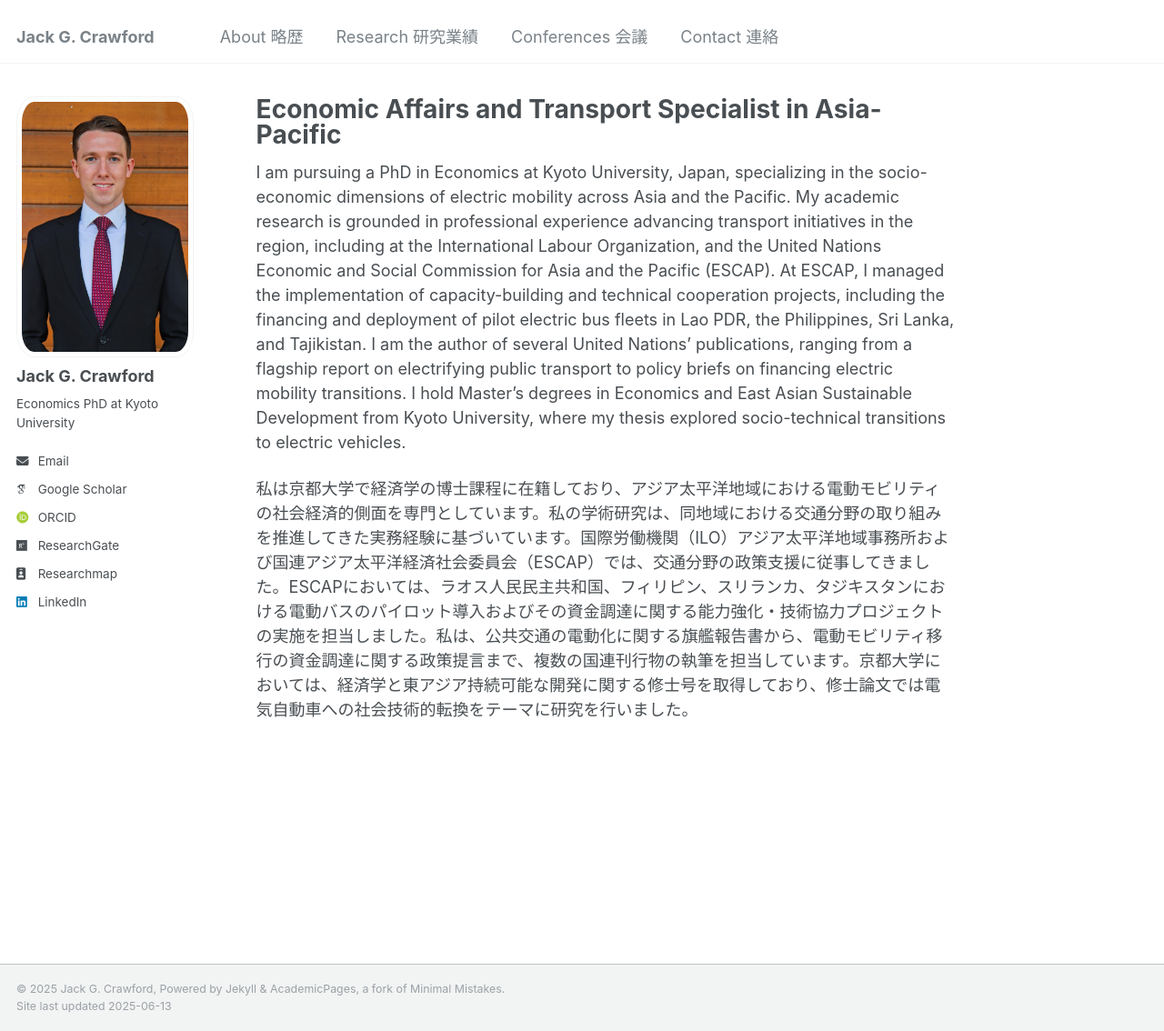
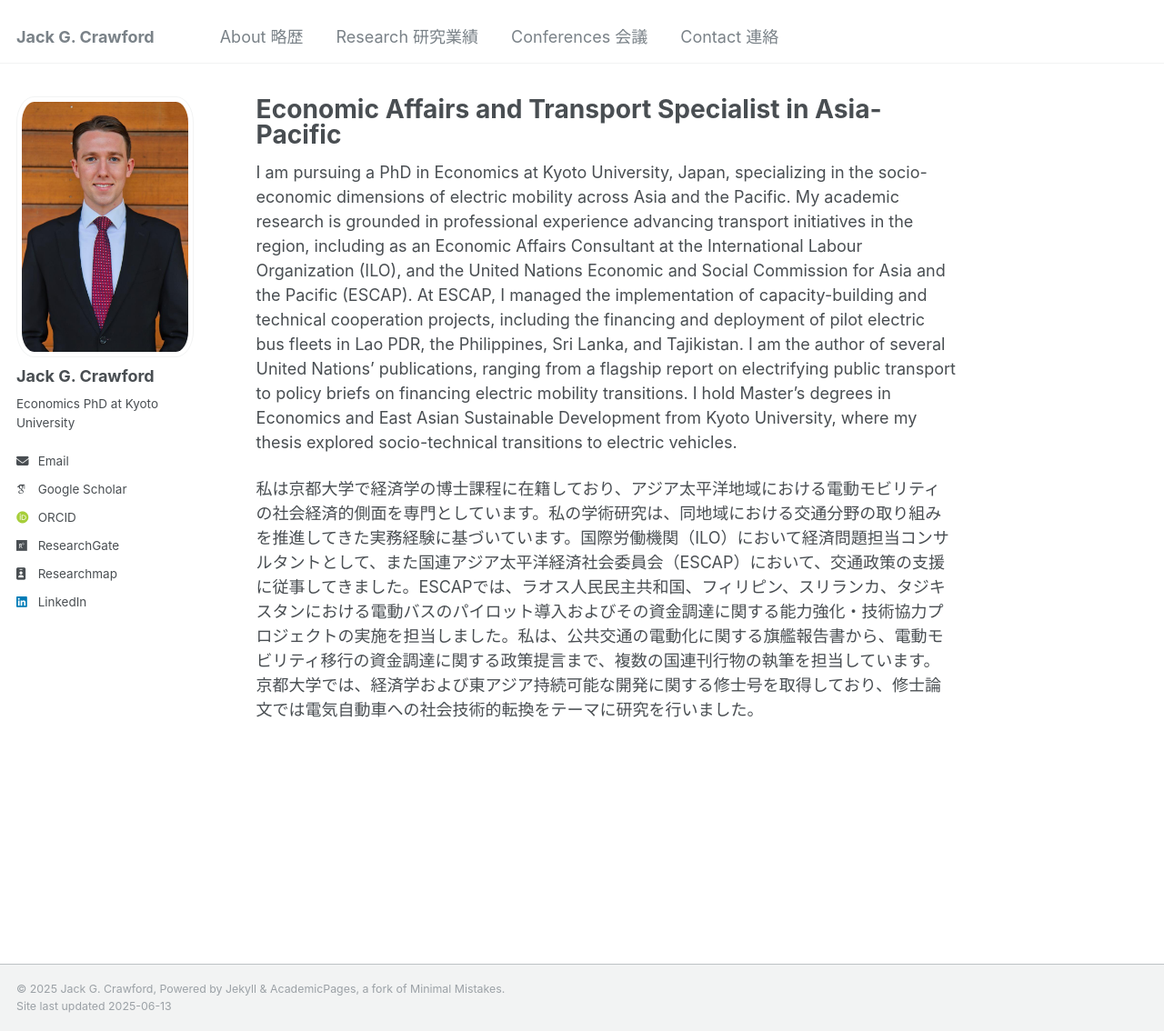
Before and after one commit to jackgcrawford/jackcrawford, a Jekyll site: the page built from _pages/about.md, in a window 1280 px wide and 1134 px high. Shown: the whole window at 91% size. Built offline with Jekyll 4.4.1, drawn with Linux system fonts in a browser that asks for light colours; some web fonts are replaced.

Commit message:
Update about.md

```diff
--- a/_pages/about.md
+++ b/_pages/about.md
@@ -10,6 +10,6 @@
 permalink: /
 ---
 
-I am pursuing a PhD in Economics at Kyoto University, Japan, specializing in the socio-economic dimensions of electric mobility across Asia and the Pacific. My academic research is grounded in professional experience advancing transport initiatives in the region, including at the International Labour Organization, and the United Nations Economic and Social Commission for Asia and the Pacific (ESCAP). At ESCAP, I managed the implementation of capacity-building and technical cooperation projects, including the financing and deployment of pilot electric bus fleets in Lao PDR, the Philippines, Sri Lanka, and Tajikistan. I am the author of several United Nations' publications, ranging from a flagship report on electrifying public transport to policy briefs on financing electric mobility transitions. I hold Master’s degrees in Economics and East Asian Sustainable Development from Kyoto University, where my thesis explored socio-technical transitions to electric vehicles.
+I am pursuing a PhD in Economics at Kyoto University, Japan, specializing in the socio-economic dimensions of electric mobility across Asia and the Pacific. My academic research is grounded in professional experience advancing transport initiatives in the region, including as an Economic Affairs Consultant at the International Labour Organization (ILO), and the United Nations Economic and Social Commission for Asia and the Pacific (ESCAP). At ESCAP, I managed the implementation of capacity-building and technical cooperation projects, including the financing and deployment of pilot electric bus fleets in Lao PDR, the Philippines, Sri Lanka, and Tajikistan. I am the author of several United Nations' publications, ranging from a flagship report on electrifying public transport to policy briefs on financing electric mobility transitions. I hold Master’s degrees in Economics and East Asian Sustainable Development from Kyoto University, where my thesis explored socio-technical transitions to electric vehicles.
 
-私は京都大学で経済学の博士課程に在籍しており、アジア太平洋地域における電動モビリティの社会経済的側面を専門としています。私の学術研究は、同地域における交通分野の取り組みを推進してきた実務経験に基づいています。国際労働機関（ILO）アジア太平洋地域事務所および国連アジア太平洋経済社会委員会（ESCAP）では、交通分野の政策支援に従事してきました。ESCAPにおいては、ラオス人民民主共和国、フィリピン、スリランカ、タジキスタンにおける電動バスのパイロット導入およびその資金調達に関する能力強化・技術協力プロジェクトの実施を担当しました。私は、公共交通の電動化に関する旗艦報告書から、電動モビリティ移行の資金調達に関する政策提言まで、複数の国連刊行物の執筆を担当しています。京都大学においては、経済学と東アジア持続可能な開発に関する修士号を取得しており、修士論文では電気自動車への社会技術的転換をテーマに研究を行いました。
+私は京都大学で経済学の博士課程に在籍しており、アジア太平洋地域における電動モビリティの社会経済的側面を専門としています。私の学術研究は、同地域における交通分野の取り組みを推進してきた実務経験に基づいています。国際労働機関（ILO）において経済問題担当コンサルタントとして、また国連アジア太平洋経済社会委員会（ESCAP）において、交通政策の支援に従事してきました。ESCAPでは、ラオス人民民主共和国、フィリピン、スリランカ、タジキスタンにおける電動バスのパイロット導入およびその資金調達に関する能力強化・技術協力プロジェクトの実施を担当しました。私は、公共交通の電動化に関する旗艦報告書から、電動モビリティ移行の資金調達に関する政策提言まで、複数の国連刊行物の執筆を担当しています。京都大学では、経済学および東アジア持続可能な開発に関する修士号を取得しており、修士論文では電気自動車への社会技術的転換をテーマに研究を行いました。
```
